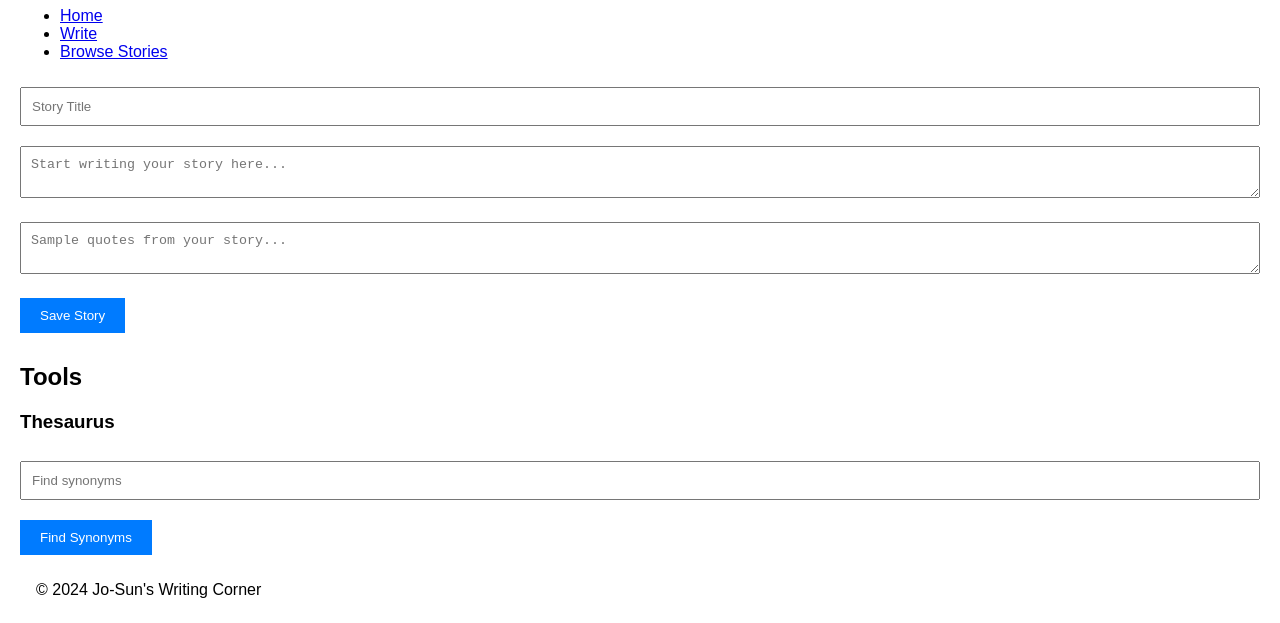
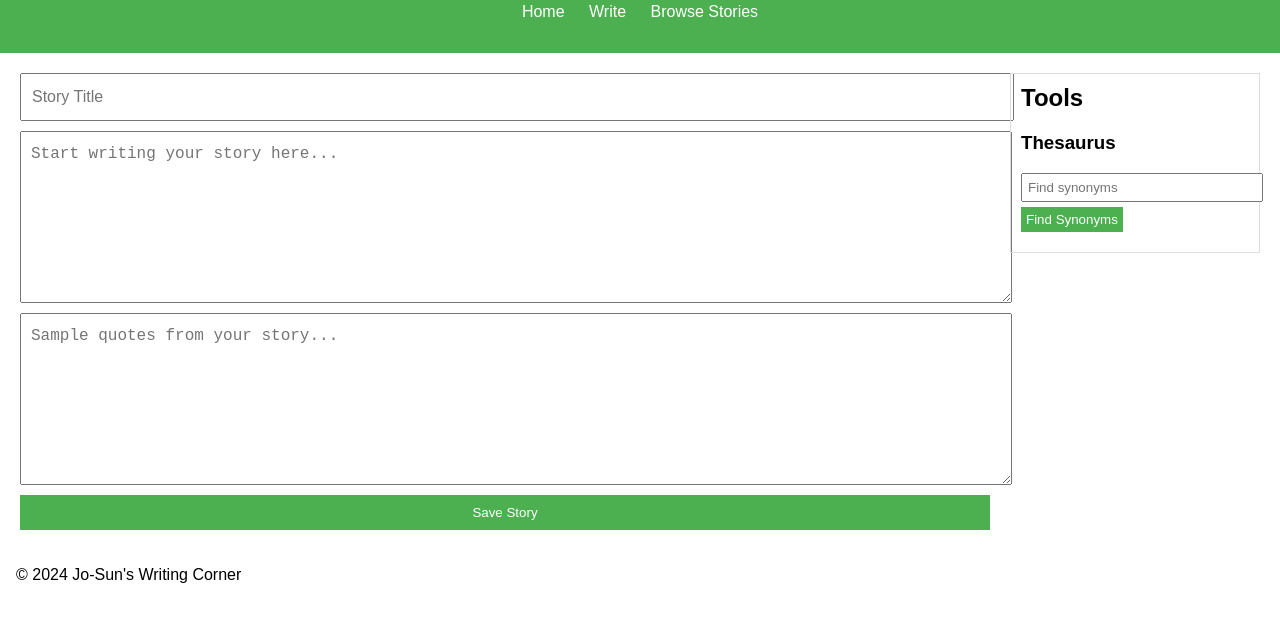
Before and after one commit to JoLuminous/typeresswriting, a plain HTML site: page write.html in a window 1280 px wide. Shown: the part 177-800 px from the top of the page. Drawn offline with nearby package versions, Linux system fonts and the light colour scheme.

Commit message:
Update styles.css

```diff
--- a/styles.css
+++ b/styles.css
@@ -1,75 +1,112 @@
-/* styles.css */
-
-/* General styles for the container */
-.container {
-    display: flex;
-    justify-content: space-between;
+body {
+    font-family: Arial, sans-serif;
+    margin: 0;
+    padding: 0;
 }
 
-/* General styles for main content and thesaurus container */
-.main-content {
-    flex: 1;
-    margin-right: 20px;
-}
-
-.thesaurus-container {
-    width: 200px;
-}
-
-/* Responsive styles for mobile devices */
-@media (max-width: 768px) {
-    .container {
-        flex-direction: column;
-    }
-
-    .main-content {
-        margin-right: 0;
-    }
-
-    .thesaurus-container {
-        width: 100%;
-        margin-top: 20px;
-    }
-}
-
-/* Additional styles for better visualization */
-body {
-    font-family: Arial, sans-serif;
-    margin: 20px;
-}
-
-h1 {
+header {
+    background-color: #4CAF50;
+    color: white;
+    padding: 1em;
     text-align: center;
 }
 
-input[type="text"],
-textarea {
-    width: 100%;
-    padding: 10px;
-    margin: 10px 0;
-    box-sizing: border-box;
-}
-
-button {
-    padding: 10px 20px;
-    background-color: #007BFF;
-    color: white;
-    border: none;
-    cursor: pointer;
-    margin: 10px 0;
-}
-
-button:hover {
-    background-color: #0056b3;
-}
-
-#thesaurus-results {
+nav ul {
     list-style-type: none;
     padding: 0;
 }
 
-#thesaurus-results li {
+nav ul li {
+    display: inline;
+    margin: 0 10px;
+}
+
+nav ul li a {
+    color: white;
+    text-decoration: none;
+}
+
+main {
+    padding: 20px;
+}
+
+.writing-layout {
+    display: flex;
+    gap: 20px;
+}
+
+.writing-container {
+    flex: 1;
+    display: flex;
+    flex-direction: column;
+}
+
+#story-title, #story-text, #sample-quotes {
+    width: 100%;
+    padding: 10px;
+    margin-bottom: 10px;
+    font-size: 16px;
+    line-height: 1.5;
+}
+
+#story-text, #sample-quotes {
+    height: 150px;
+}
+
+#save-button {
+    padding: 10px;
+    background-color: #4CAF50;
+    color: white;
+    border: none;
+    cursor: pointer;
+}
+
+#save-button:hover {
+    background-color: #45a049;
+}
+
+aside {
+    width: 250px;
+}
+
+.sidebar {
+    border: 1px solid #ddd;
+    padding: 10px;
+}
+
+.sidebar h2, .sidebar h3 {
+    margin-top: 0;
+}
+
+#thesaurus {
+    width: 100%;
     padding: 5px;
-    background-color: #f1f1f1;
-    margin: 5px 0;
 }
+
+#thesaurus-button {
+    padding: 5px;
+    margin-top: 5px;
+    background-color: #4CAF50;
+    color: white;
+    border: none;
+    cursor: pointer;
+}
+
+#thesaurus-button:hover {
+    background-color: #45a049;
+}
+
+#thesaurus-result {
+    margin-top: 10px;
+}
+
+/* Media query for mobile devices */
+@media (max-width: 768px) {
+    .writing-layout {
+        flex-direction: column;
+    }
+
+    aside {
+        width: 100%;
+    }
+}
```
